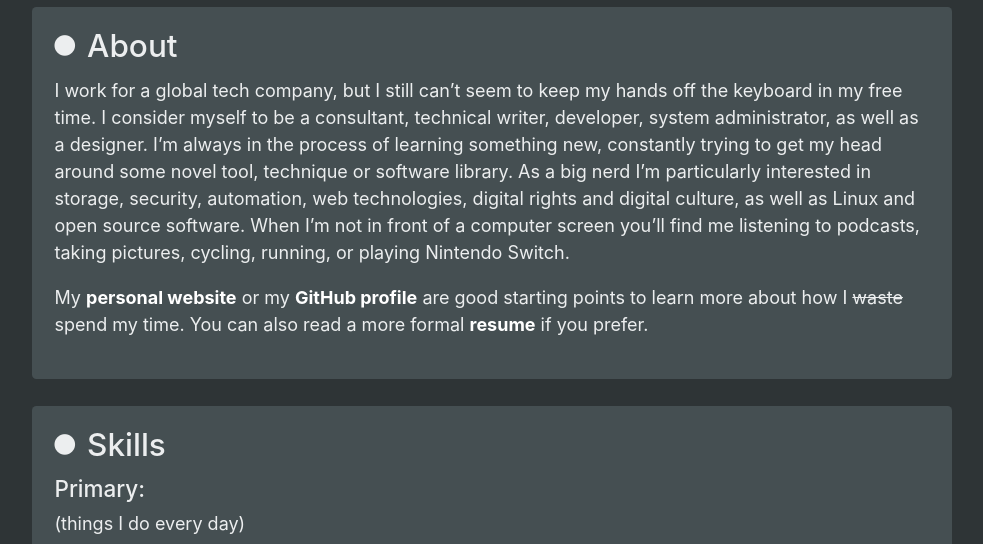
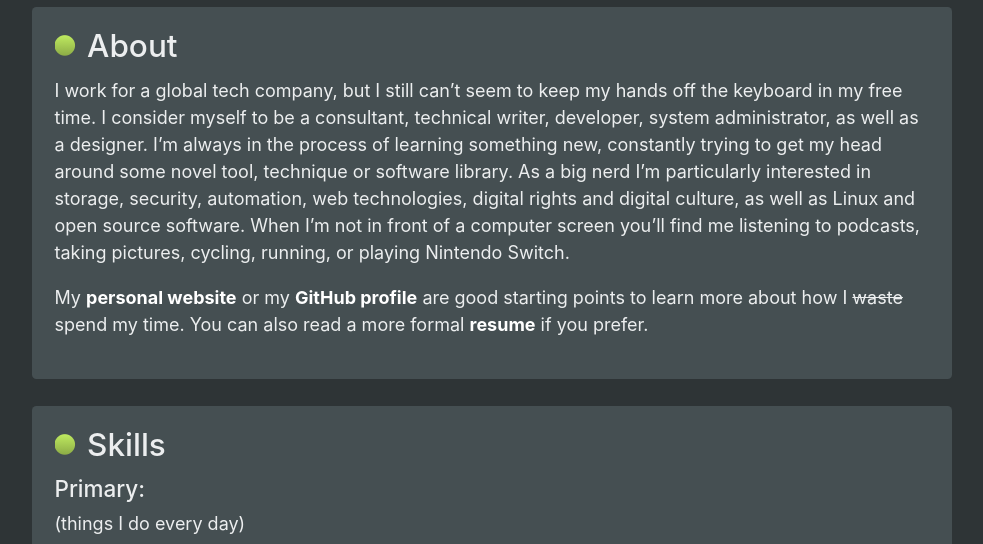
Before and after one commit to acch/homepage, a Jekyll site: the page built from index.html, in a window 1280 px wide. Shown: the part 534-1078 px from the top of the page, without its empty margins (148-1131 px from the left). Built offline with Jekyll 4.4.1, drawn with Linux system fonts in a browser that asks for light colours; nearby versions of some CDN libraries.

Commit message:
Colorize icons

```diff
--- a/_includes/private/style.scss
+++ b/_includes/private/style.scss
@@ -1,6 +1,11 @@
-$base-color:        #2e3436;
-$base-color-light:  lighten($base-color, 10%);
-$base-color-dark:   darken($base-color, 10%);
+$base-color:          #2e3436;
+$base-color-light:    lighten($base-color, 10%);
+$base-color-dark:     darken($base-color, 10%);
+
+$text-color:          #eceeef;
+
+$accent-color-dark:   #84a242;
+$accent-color-light:  #c7f464;
 
 html {
   //font-size: 16px;
@@ -16,14 +21,14 @@ html {
 body {
   background: $base-color url(/img/noise.png);
   background-repeat: repeat;
-  color: #eceeef;
+  color: $text-color;
   padding-top: 1rem;
 }
 
 .nav-link,
 .nav-link:hover,
 .nav-link:focus {
-  color: darken(#eceeef, 30%);
+  color: darken($text-color, 30%);
   font-weight: 100;
   padding-top: 0;
   padding-bottom: 0;
@@ -42,6 +47,10 @@ a:focus {
 }
 
 .card-title::before {
+  background: linear-gradient(to top, $accent-color-dark, $accent-color-light);
+  background-clip: text;
+  -webkit-text-fill-color: transparent;
+
   content: "\f111"; //fa-circle
   display: inline-block;
   font-family: FontAwesome;
```
